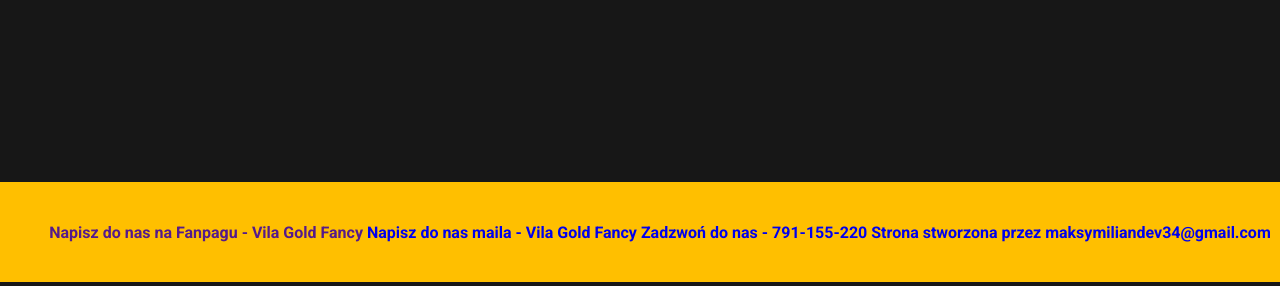
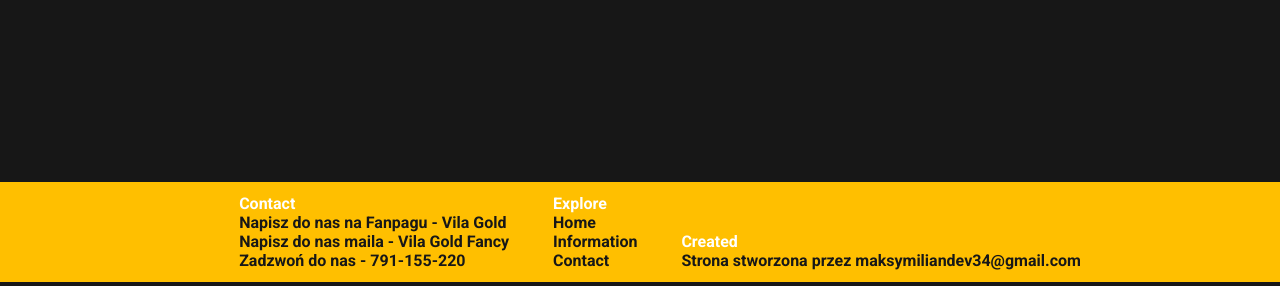
Before and after one commit to MSZXYZDEV/Villa-Gold, a website built with webpack: page src/templates/index.html in a window 1280 px wide. Shown: the part 2149-2435 px from the top of the page. Built offline with nearby package versions, Linux system fonts and the light colour scheme; no server answers; files whose address does not match are found by name.

Commit message:
added footer & style
added footer & style

```diff
--- a/src/sass/index.scss
+++ b/src/sass/index.scss
@@ -176,35 +176,19 @@ footer {
     height: 100px;
     margin-top: 200px;
     background-color: $footer;
+    color: #171717;
 }
-// footer, li, a {
-//     display: inline-block;
-//     list-style: none;
-//     text-decoration: none;
-// }
-.footer_Fp {
+
+.contact, .Explore, .Creator {
+    list-style: none;
+    text-decoration: none;
+}
+.contacttext, .exploretext, .createdtext {
+    text-align: center;
     color: #fff;
-    padding: 10px;
-    border: 2px solid #fff;
-    background-color: $bg
 }
-.footer_Mail {
-    color: #fff;
-    padding: 10px;
-    border: 2px solid #fff;
-    background-color: $bg
-}
-.footer_Number {
-    color: #fff;
-    padding: 10px;
-    border: 2px solid #fff;
-    background-color: $bg
-}
-.footer_Creator {
-    color: #fff;
-    padding: 10px;
-    border: 2px solid #fff;
-    background-color: $bg
+.fp, .mail, .number, .github, .Home, .Info, .Contact {
+    color: #171717;
 }
 //RWD
 @media (max-width: 640px) {
@@ -253,8 +237,6 @@ footer {
         &__chains {
             margin-top: 100px;
             justify-self: start;
-            // width: 300px;
-            // height: 300px;
             cursor: pointer;
             p {
                 background-color: $bg;
@@ -266,8 +248,6 @@ footer {
         &__earrings {
             margin-top: 100px;
             justify-self: center;
-            // width: 300px;
-            // height: 300px;
             cursor: pointer;
             p {
                 background-color: $bg;
--- a/src/templates/index.html
+++ b/src/templates/index.html
@@ -99,12 +99,24 @@
     </section>
 </main>
 <footer>
-<ul>
-    <li class="footer__Fp"><a href="">Napisz do nas na Fanpagu - Vila Gold Fancy</a></li>
-    <li class="footer__Mail"><a href="mailto:maksymiliandev34@gmail.com">Napisz do nas maila - Vila Gold Fancy</a></li>
-    <li class="footer__Number"><a href="#footer">Zadzwoń do nas - 791-155-220</a></li>
-    <li class="footer__Creator"><a href="https://github.com/MSZXYZDEV">Strona stworzona przez maksymiliandev34@gmail.com</a></li>
-</ul>
+<div class="footertext">
+    <ul class="contact">
+        <li class="contacttext">Contact</li></br>
+        <li class="fp"><a href="" class="fp">Napisz do nas na Fanpagu - Vila Gold</a></li></br>
+        <li class="mail"><a href="mailto:maksymiliandev34@gmail.com" class="mail">Napisz do nas maila - Vila Gold Fancy</a></li></br>
+        <li class="number">Zadzwoń do nas - 791-155-220</li></br>
+    </ul>
+    <ul class="Explore">
+        <li class="exploretext">Explore</li></br>
+        <li class="Home"><a href="#navigation" class="Home">Home</a></li></br>
+        <li class="Info"><a href="#container" class="Info">Information</a></li></br>
+        <li class="Contact"><a href="#footer" class="Contact">Contact</a></li></br>
+    </ul>
+    <ul class="Creator">
+        <li class="createdtext">Created</li></br>
+        <li class="github"><a href="https://github.com/MSZXYZDEV" class="github">Strona stworzona przez maksymiliandev34@gmail.com</a></li>
+    </ul>
+</div>
 </footer>
 </body>
 </html>
```
Also changed, not shown: build/index.html, 1 other file.
